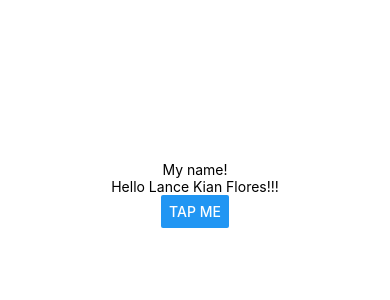
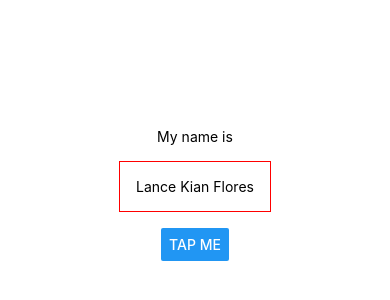
Before and after one commit to lancekian12/React-Native--Simple-Goal-Tracker, a React Native app: screen / in a window 390 px wide. Shown: the part 228-528 px from the top of the page. Built offline with nearby package versions, Linux system fonts and the light colour scheme.

Commit message:
playing around inline styling

```diff
--- a/App.js
+++ b/App.js
@@ -5,9 +5,13 @@ export default function App() {
   return (
     <View style={styles.container}>
       <View>
-        <Text>My name!</Text>
+        <Text>My name is</Text>
       </View>
-      <Text>Hello Lance Kian Flores!!!</Text>
+      <Text
+        style={{ margin: 16, borderWidth: 1, borderColor: "red", padding: 16 }}
+      >
+        Lance Kian Flores
+      </Text>
       <Button title="Tap me" />
     </View>
   );
--- a/package.json
+++ b/package.json
@@ -12,7 +12,10 @@
     "expo": "~53.0.5",
     "expo-status-bar": "~2.2.3",
     "react": "19.0.0",
-    "react-native": "0.79.2"
+    "react-native": "0.79.2",
+    "react-dom": "19.0.0",
+    "react-native-web": "^0.20.0",
+    "@expo/metro-runtime": "~5.0.4"
   },
   "devDependencies": {
     "@babel/core": "^7.20.0"
```
Also changed, not shown: 1 other file (tests, documents, lock files or other folders).
